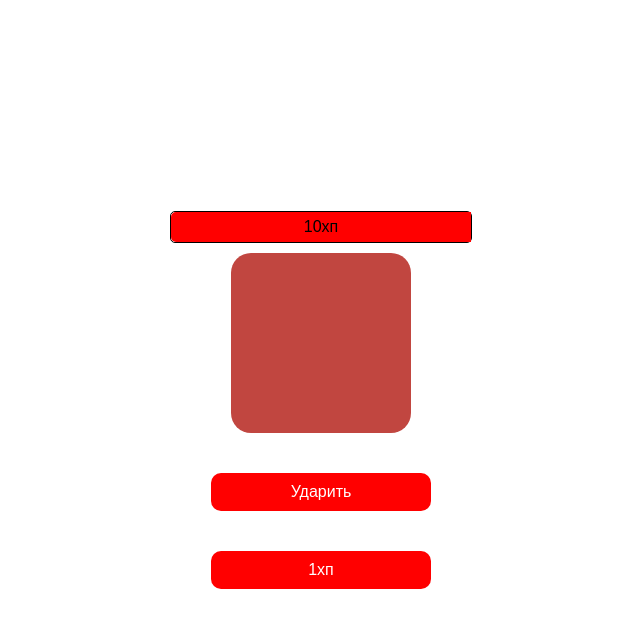
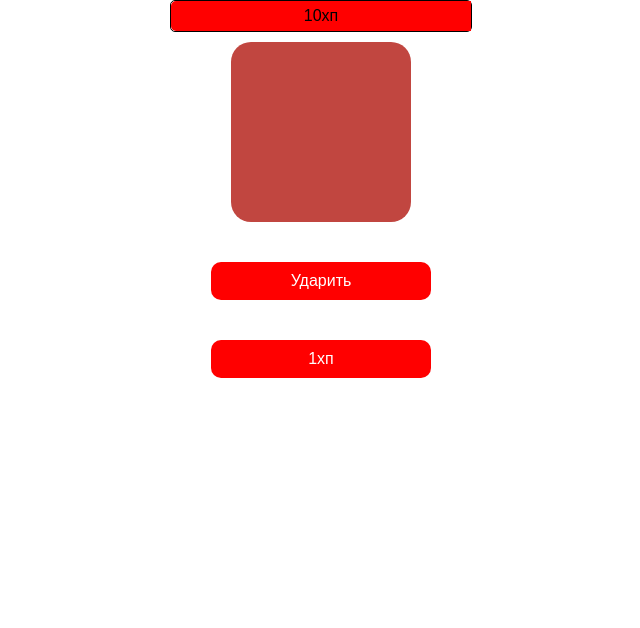
Before and after one commit to HELLRAID-cmd/Tap-Tap-MonsterHunter, a React (Vite) app in the folder client/: page / in a window 1280 px wide. Shown: the top 628 px of the page, without its empty margins (319-959 px from the left). Built offline with nearby package versions, Linux system fonts and the light colour scheme.

Commit message:
Добавил стили для root

```diff
--- a/client/src/Styles/style.scss
+++ b/client/src/Styles/style.scss
@@ -1,3 +1,10 @@
+#root {
+  display: flex;
+  flex-direction: column;
+  width: 100%;
+  height: 100vh;
+}
+
 body {
   margin: 0;
   display: flex;
```
